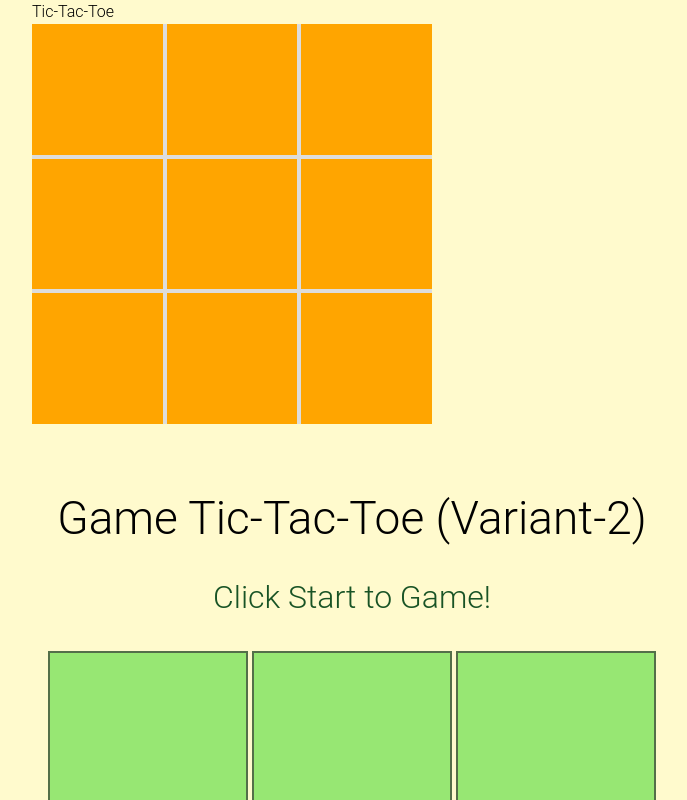
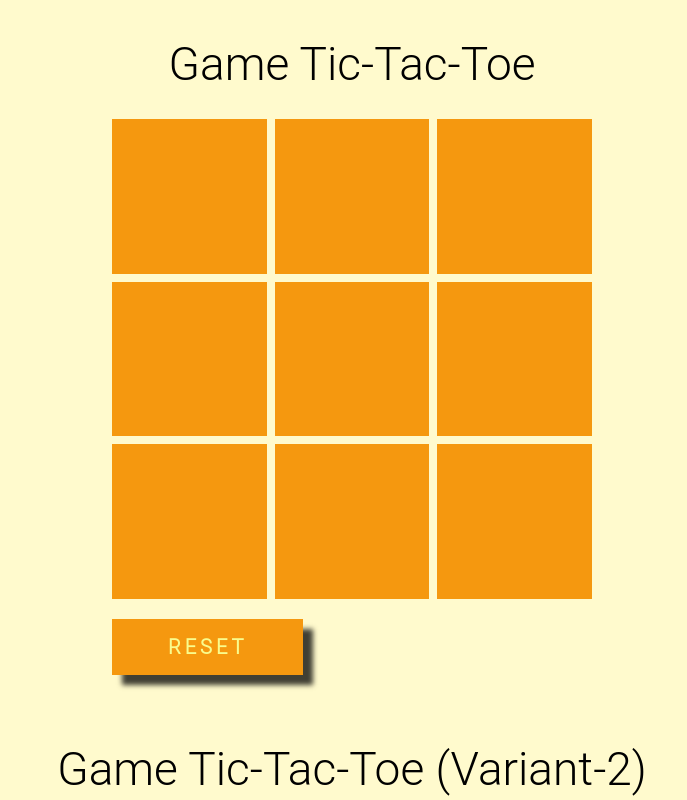
Before and after one commit to ViktoriiaRud/game-tic-tac-toe, a React (Create React App) app: page / in a window 1280 px wide. Shown: the top 800 px of the page, without its empty margins (288-975 px from the left). Built offline with nearby package versions, Linux system fonts and the light colour scheme.

Commit message:
Add styled in component GameComponent

```diff
--- a/src/components/board/board.styles.ts
+++ b/src/components/board/board.styles.ts
@@ -2,8 +2,10 @@ import styled from 'styled-components';
 
 export const StyledBoard = styled.div`
     display: grid;
-    grid-template-columns: repeat(3, 200px);
-    grid-template-rows: repeat(3, 200px);
+    grid-template-columns: repeat(3, 1fr);
+    grid-template-rows: repeat(3, 1fr);
+    grid-column-gap: 0.25rem;
+    grid-row-gap: 0.25rem;
     gap: ${({theme}) => theme.gap.xxs};
 `;
 
--- a/src/components/button/button.styles.ts
+++ b/src/components/button/button.styles.ts
@@ -34,7 +34,7 @@ export const StyledButton = styled.button<ButtonPropsType>`
             case 'sm':
                 return 'padding: 10px 16px;';
             case 'md':
-                return 'padding: 15px 26px;';
+                return 'padding: 10px 56px;';
             default:
                 return 'padding: 10px 16px;';
         }
--- a/src/components/game/game.styles.ts
+++ b/src/components/game/game.styles.ts
@@ -21,5 +21,7 @@ export const StyledGame = styled.div`
     h1 {
         font-size: ${({theme}) => theme.fontSizeTitle};
         color: black;
+        text-align: center;
+        display: block;
     }
 `;
--- a/src/components/gameComponent/gameComponent.styles.ts
+++ b/src/components/gameComponent/gameComponent.styles.ts
@@ -1 +1,49 @@
 import styled from "styled-components";
+import {StyledGame} from "../game/game.styles";
+import {StyledBoard} from "../board/board.styles";
+
+export const StyledGameMachine = styled(StyledGame)`
+    margin: 30px auto;
+
+    h1 {
+        margin-bottom: 20px;
+        text-align: center;
+        display: block;
+    }
+`;
+
+export const StyledDraw = styled.div`
+    width: 100%;
+    max-height: 70px;
+    background-color: ${({theme}) => theme.colors.orange};
+    border-radius: 10px;
+
+    h2 {
+        display: block;
+        text-align: center;
+        margin-top: 20px;
+        font-size: ${({theme}) => theme.fontSizeTitle};
+        color: ${({theme}) => theme.colors.lightOrange};
+    }
+`;
+
+export const StyledWinner = styled.div`
+    width: 100%;
+    max-height: 70px;
+    background-color: ${({theme}) => theme.colors.green};
+    border-radius: 10px;
+
+    h2 {
+        display: block;
+        text-align: center;
+        margin-top: 20px;
+        font-size: ${({theme}) => theme.fontSizeTitle};
+        color: ${({theme}) => theme.colors.lightOrange};
+    }
+`;
+
+export const StyledBoardMachine = styled(StyledBoard)`
+     height: 60vmin;
+     width: 60vmin;
+    gap: ${({theme}) => theme.gap.xs};
+`;
--- a/src/components/gameComponent/gameComponent.tsx
+++ b/src/components/gameComponent/gameComponent.tsx
@@ -1,7 +1,10 @@
-import { useMachine } from '@xstate/react';
+import {useMachine} from '@xstate/react';
 import React from 'react';
-import './styles.css';
 import {gameMachine} from "../../gameMachine";
+import Container from "../container";
+import {StyledDraw, StyledGameMachine, StyledWinner, StyledBoardMachine} from "./gameComponent.styles";
+import Button from "../button";
+import {ButtonContainer} from "../game/game.styles";
 
 function range(start: number, end: number) {
     return Array(end - start)
@@ -29,27 +32,35 @@ export default function GameComponent() {
     const [state, send] = useMachine(gameMachine);
 
     return (
+        <Container>
+            <StyledGameMachine>
                 <div className="game">
-            <h1>Tic-Tac-Toe</h1>
-            {state.matches('gameOver') && (
-                <div>
-                    {state.hasTag('winner') && <h2>Winner: {state.context.winner}</h2>}
-                    {state.hasTag('draw') && <h2>Draw</h2>}
-                    <button onClick={() => send({ type: 'RESET' })}>Reset</button>
-                </div>
-            )}
-            <div className="board">
+                    <h1>Game Tic-Tac-Toe</h1>
+                    <StyledBoardMachine className="board">
                         {range(0, 9).map((index) => {
                             return (
                                 <Tile
                                     index={index}
-                            onClick={() => send({ type: 'PLAY', value: index })}
+                                    onClick={() => send({type: 'PLAY', value: index})}
                                     key={index}
                                     player={state.context.boardGame[index]}
                                 />
                             );
                         })}
+                    </StyledBoardMachine>
+                    <ButtonContainer>
+                        <Button size={'md'} onClick={() => send({type: 'RESET'})}>Reset</Button>
+                    </ButtonContainer>
+                    <StyledDraw>
+                        {state.hasTag('draw') && <h2>Draw</h2>}
+                    </StyledDraw>
+                    {state.matches('gameOver') && (
+                        <StyledWinner>
+                            {state.hasTag('winner') && <h2>Winner: {state.context.winner}</h2>}
+                        </StyledWinner>
+                    )}
                 </div>
-        </div>
+            </StyledGameMachine>
+        </Container>
     );
 }
--- a/src/components/gameComponent/styles.css
+++ /dev/null
@@ -1,24 +0,0 @@
-
-.board {
-    display: grid;
-    height: 50vmin;
-    width: 50vmin;
-    grid-template-columns: repeat(3, 1fr);
-    grid-template-rows: repeat(3, 1fr);
-    grid-column-gap: 0.25rem;
-    grid-row-gap: 0.25rem;
-    background: #ddd;
-}
-
-.tile {
-    display: flex;
-    justify-content: center;
-    align-items: center;
-    font-size: 10vmin;
-    background: orange;
-    color: green;
-}
-
-.tile:before {
-    content: attr(data-player);
-}
--- a/src/index.css
+++ b/src/index.css
@@ -7,7 +7,6 @@ body {
   font-family: -apple-system, BlinkMacSystemFont, 'Segoe UI', 'Roboto', 'Oxygen',
     'Ubuntu', 'Cantarell', 'Fira Sans', 'Droid Sans', 'Helvetica Neue',
     sans-serif;
-
 }
 
 code {
--- a/src/theme/globalStyles.ts
+++ b/src/theme/globalStyles.ts
@@ -17,6 +17,7 @@ export const GlobalStyle = createGlobalStyle`
         display: flex;
         justify-content: center;
         align-items: center;
+        margin-bottom: 100px;
     }
 
     a[href], button {
@@ -26,6 +27,19 @@ export const GlobalStyle = createGlobalStyle`
     a[href] {
         transition: all 0.1s linear 0s;
     }
+
+    .tile {
+        display: flex;
+        justify-content: center;
+        align-items: center;
+        font-size: 10vmin;
+        background: #F5980F;
+        color: #238708;
+    }
+
+    .tile:before {
+        content: attr(data-player);
+    }
 `;
 
 export default GlobalStyle;
```
Lines whose indentation alone changed are shown as unchanged.
